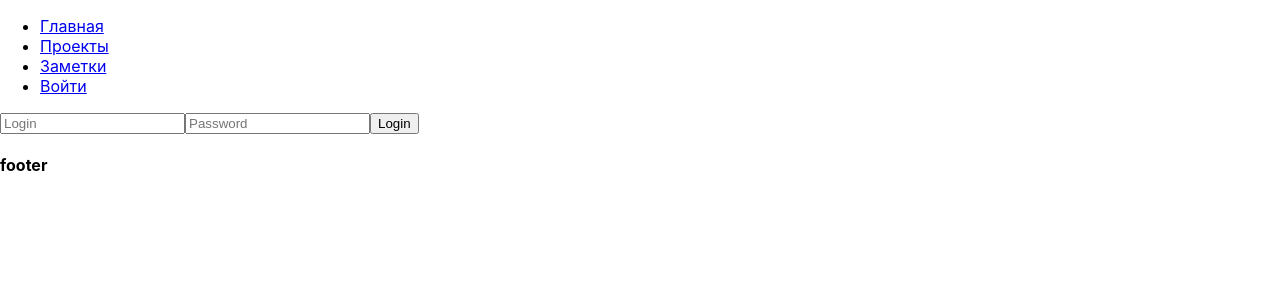
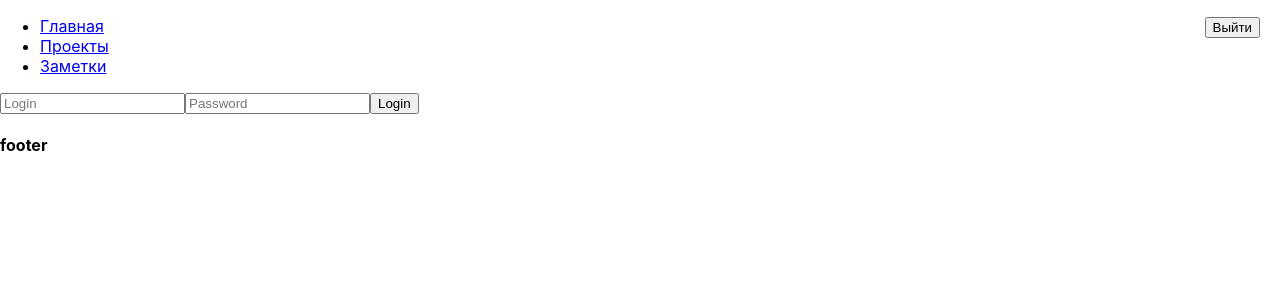
Before and after one commit to uder/gb_rest_prictice, a React (Create React App) app in the folder frontend/: page /login in a window 1280 px wide. Shown: the top 300 px of the page. Built offline with nearby package versions, Linux system fonts and the light colour scheme; no server answers.

Commit message:
refactor Login button. Add Logout button

```diff
--- a/frontend/src/App.js
+++ b/frontend/src/App.js
@@ -8,6 +8,8 @@ import ToDosList from "./components/ToDos";
 import Menu from "./components/Menu";
 import Footer from "./components/Footer";
 import LoginForm from "./components/Login.js";
+import LoginButton from './components/LoginButton';
+
 import axios from 'axios';
 import {BrowserRouter, Route, Switch} from 'react-router-dom';
 import Cookies from 'universal-cookie';
@@ -47,6 +49,7 @@ class App extends React.Component{
     }
 
     get_token(user,password){
+//        console.log({'user':user, 'password': password})
         axios.post('http://127.0.0.1:8000/api-token-auth/', {'username': user, 'password': password})
         .then( response=> {
             //For testing purposes only. Comment out next line
@@ -56,6 +59,7 @@ class App extends React.Component{
         }).catch(error=>alert('Wrong UserName or Password'))
     }
     componentDidMount(){
+        this.get_token_from_storage()
         const menu_items=[
             {
                 'name': 'Главная',
@@ -68,10 +72,6 @@ class App extends React.Component{
             {
                 'name': 'Заметки',
                 'path': '/todos',
-            },
-            {
-                'name': 'Войти',
-                'path': '/login',
             },
         ]
         const footer='Footer Message'
@@ -111,6 +111,7 @@ class App extends React.Component{
 
             <div>
                 <BrowserRouter>
+                    <LoginButton is_authenticated={()=>this.is_authenticated()} logout={()=>this.logout()} />
                     <Menu menu_items={this.state.menu_items} />
                     <Switch>
                         <Route exact path='/' component={() => <UsersList users={this.state.users} />} />
@@ -131,3 +132,5 @@ class App extends React.Component{
     }
 }
 export default App;
+//                        <Route exact path='/logout' component={()=><Logout logout={()=>this.logout()}/>}
+//                        />
--- /dev/null
+++ b/frontend/src/components/LoginButton.css
@@ -0,0 +1,4 @@
+.login {
+    float: right;
+    margin-right: 20px;
+}
--- /dev/null
+++ b/frontend/src/components/LoginButton.js
@@ -0,0 +1,26 @@
+import React from "react";
+import {useHistory} from 'react-router-dom';
+import './LoginButton.css'
+
+function Login(){
+    const history=useHistory();
+    const redirectLogin=()=>history.push('/login');
+    return  (
+        <button onClick={redirectLogin}>Войти</button>
+    )
+}
+class LoginButton extends React.Component{
+    render(){
+        return(
+                this.props.is_authenticated() ?
+                    <div class='login'>
+                        <button onClick={()=>this.props.logout()}>Выйти</button>
+                    </div>
+                :
+                    <div class='login'>
+                        <Login />
+                    </div>
+            )
+    }
+}
+export default LoginButton
```
